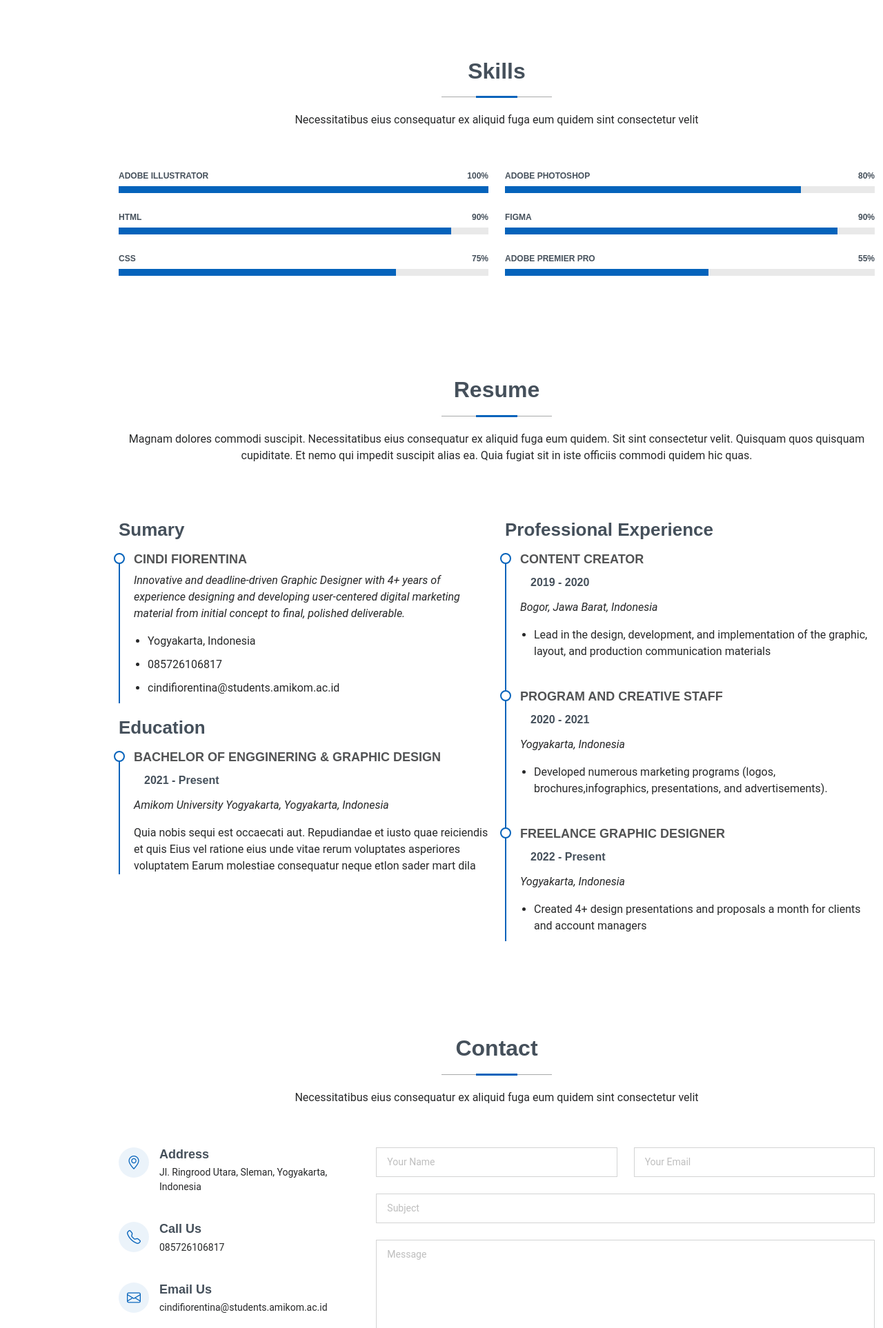
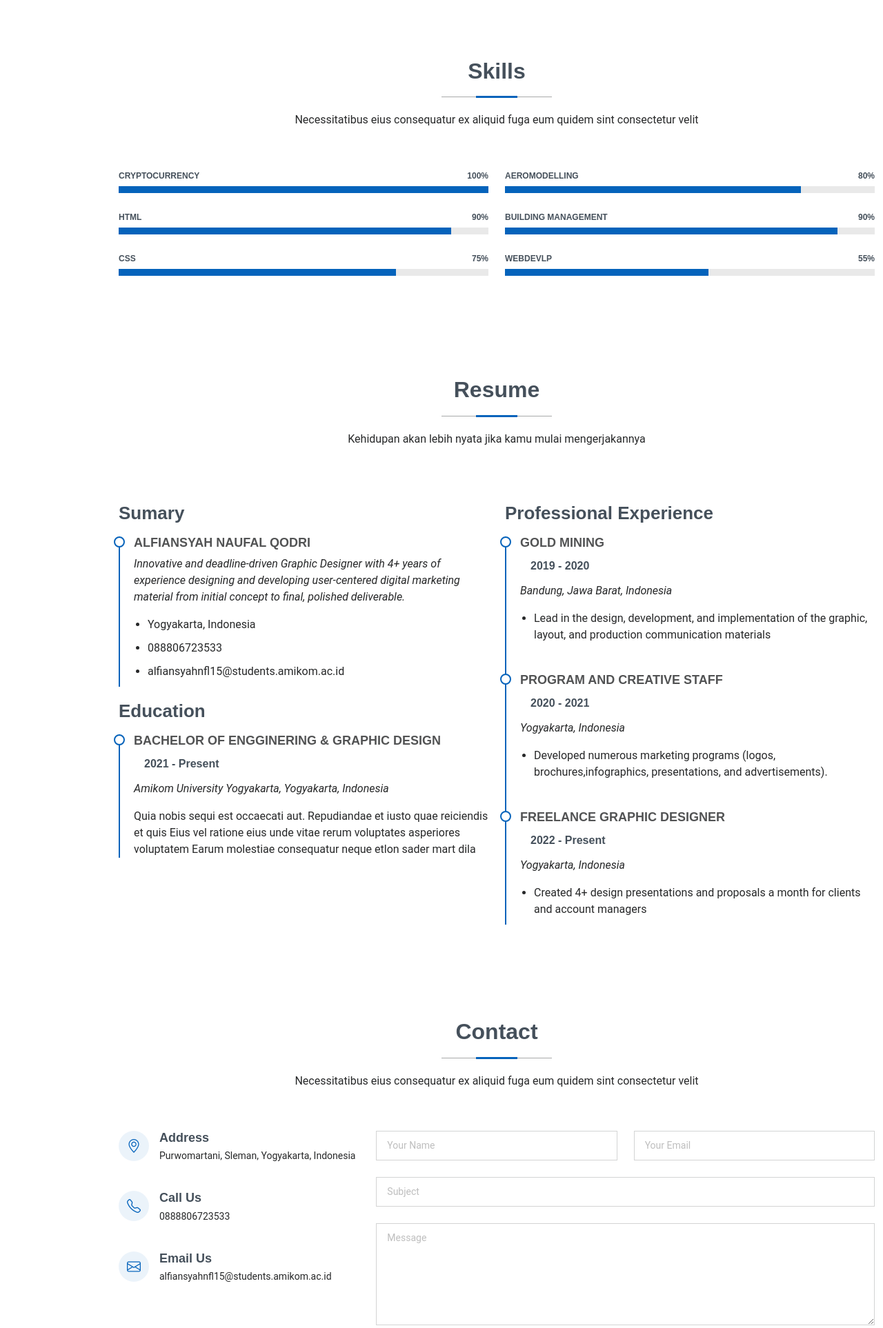
Before and after one commit to alfiansyahnfl15/Cloud-Computing, a Python web app: template templates/index.html in a window 1280 px wide. Shown: the part 1670-3596 px from the top of the page at 69% size. Run offline with Jinja, Linux system fonts and the light colour scheme; the template is opened without the code that fills it, so the values that code supplies are empty; some libraries are stand-ins or nearby versions.

Commit message:
index.html

```diff
--- a/templates/index.html
+++ b/templates/index.html
@@ -166,7 +166,7 @@
           <div class="col-lg-6">
 
             <div class="progress">
-              <span class="skill"><span>Adobe Illustrator</span> <i class="val">100%</i></span>
+              <span class="skill"><span>Cryptocurrency</span> <i class="val">100%</i></span>
               <div class="progress-bar-wrap">
                 <div class="progress-bar" role="progressbar" aria-valuenow="100" aria-valuemin="0" aria-valuemax="100"></div>
               </div>
@@ -191,21 +191,21 @@
           <div class="col-lg-6">
 
             <div class="progress">
-              <span class="skill"><span>Adobe Photoshop</span> <i class="val">80%</i></span>
+              <span class="skill"><span>Aeromodelling</span> <i class="val">80%</i></span>
               <div class="progress-bar-wrap">
                 <div class="progress-bar" role="progressbar" aria-valuenow="80" aria-valuemin="0" aria-valuemax="100"></div>
               </div>
             </div>
 
             <div class="progress">
-              <span class="skill"><span>Figma</span> <i class="val">90%</i></span>
+              <span class="skill"><span>Building Management</span> <i class="val">90%</i></span>
               <div class="progress-bar-wrap">
                 <div class="progress-bar" role="progressbar" aria-valuenow="90" aria-valuemin="0" aria-valuemax="100"></div>
               </div>
             </div>
 
             <div class="progress">
-              <span class="skill"><span>Adobe Premier Pro</span> <i class="val">55%</i></span>
+              <span class="skill"><span>WebDevlp</span> <i class="val">55%</i></span>
               <div class="progress-bar-wrap">
                 <div class="progress-bar" role="progressbar" aria-valuenow="55" aria-valuemin="0" aria-valuemax="100"></div>
               </div>
@@ -225,7 +225,7 @@
       <!-- Section Title -->
       <div class="container section-title" data-aos="fade-up">
         <h2>Resume</h2>
-        <p>Magnam dolores commodi suscipit. Necessitatibus eius consequatur ex aliquid fuga eum quidem. Sit sint consectetur velit. Quisquam quos quisquam cupiditate. Et nemo qui impedit suscipit alias ea. Quia fugiat sit in iste officiis commodi quidem hic quas.</p>
+        <p>Kehidupan akan lebih nyata jika kamu mulai mengerjakannya</p>
       </div><!-- End Section Title -->
 
       <div class="container">
@@ -236,12 +236,12 @@
             <h3 class="resume-title">Sumary</h3>
 
             <div class="resume-item pb-0">
-              <h4>Cindi Fiorentina</h4>
+              <h4>Alfiansyah Naufal Qodri</h4>
               <p><em>Innovative and deadline-driven Graphic Designer with 4+ years of experience designing and developing user-centered digital marketing material from initial concept to final, polished deliverable.</em></p>
               <ul>
                 <li>Yogyakarta, Indonesia</li>
-                <li>085726106817</li>
-                <li>cindifiorentina@students.amikom.ac.id</li>
+                <li>088806723533</li>
+                <li>alfiansyahnfl15@students.amikom.ac.id</li>
               </ul>
             </div>
 
@@ -259,9 +259,9 @@
           <div class="col-lg-6" data-aos="fade-up" data-aos-delay="200">
             <h3 class="resume-title">Professional Experience</h3>
             <div class="resume-item">
-              <h4>Content Creator</h4>
+              <h4>Gold Mining</h4>
               <h5>2019 - 2020</h5>
-              <p><em>Bogor, Jawa Barat, Indonesia </em></p>
+              <p><em>Bandung, Jawa Barat, Indonesia </em></p>
               <ul>
                 <li>Lead in the design, development, and implementation of the graphic, layout, and production communication materials</li>
               </ul>
@@ -311,7 +311,7 @@
               <i class="bi bi-geo-alt flex-shrink-0"></i>
               <div>
                 <h3>Address</h3>
-                <p>Jl. Ringrood Utara, Sleman, Yogyakarta, Indonesia</p>
+                <p>Purwomartani, Sleman, Yogyakarta, Indonesia</p>
               </div>
             </div>
 
@@ -319,7 +319,7 @@
               <i class="bi bi-telephone flex-shrink-0"></i>
               <div>
                 <h3>Call Us</h3>
-                <p>085726106817</p>
+                <p>0888806723533</p>
               </div>
             </div>
 
@@ -327,7 +327,7 @@
               <i class="bi bi-envelope flex-shrink-0"></i>
               <div>
                 <h3>Email Us</h3>
-                <p>cindifiorentina@students.amikom.ac.id</p>
+                <p>alfiansyahnfl15@students.amikom.ac.id</p>
               </div>
             </div>
 
@@ -375,18 +375,18 @@
 
   <footer id="footer" class="footer position-relative light-background">
     <div class="container">
-      <h3 class="sitename">Cindi Fiorentina</h3>
+      <h3 class="sitename">Alfiansyah Naufal</h3>
       <p>Et aut eum quis fuga eos sunt ipsa nihil. Labore corporis magni eligendi fuga maxime saepe commodi placeat.</p>
       <div class="social-links d-flex justify-content-center">
         <a href=""><i class="bi bi-twitter-x"></i></a>
         <a href=""><i class="bi bi-facebook"></i></a>
         <a href=""><i class="bi bi-instagram"></i></a>
-        <a href="https://www.instagram.com/cindi_fiorentina/"><i class="bi bi-instagram"></i></a>
+        <a href="https://www.instagram.com/zii_alf/"><i class="bi bi-instagram"></i></a>
         <a href="https://www.linkedin.com/in/cindi-fiorentina-488568225/"><i class="bi bi-linkedin"></i></a>
       </div>
       <div class="container">
         <div class="copyright">
-          <span>Copyright</span> <strong class="px-1 sitename">Cindi Fiorentina</strong> <span>All Rights Reserved</span>
+          <span>Copyright</span> <strong class="px-1 sitename">Alfiansyah Naufal</strong> <span>All Rights Reserved</span>
         </div>
         <div class="credits">
           Designed by <a href="https://www.behance.net/gallery/158781015/Portofolio-Cindi-Fiorentina?tracking_source=search_projects|cindi+fiorentina&l=1">Cindi Fiorentina</a>
```
